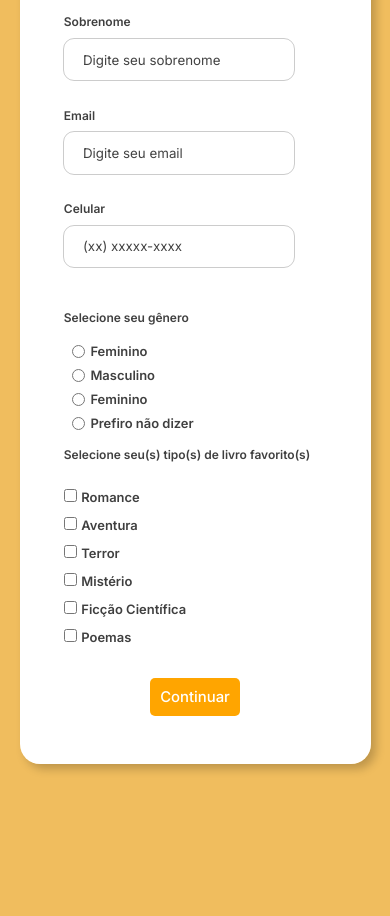
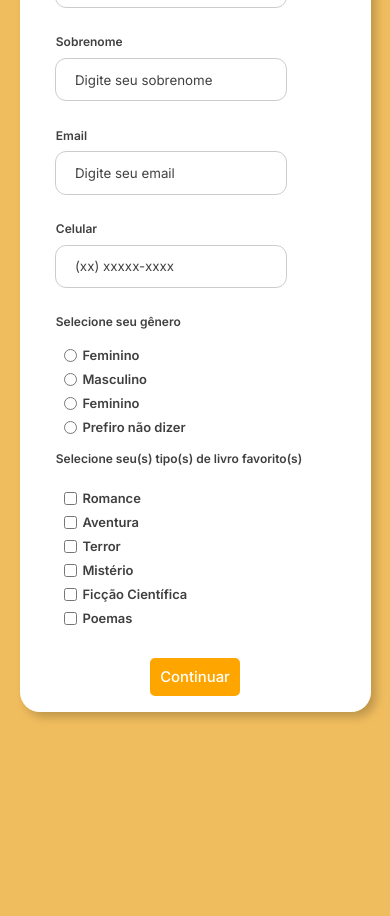
Before and after one commit to tiagofrata16/CadastroBiblioteca, a plain HTML site: page index.html in a window 390 px wide. Shown: the part 350-1266 px from the top of the page. Drawn offline with Linux system fonts and the light colour scheme.

Commit message:
termino da adicao da responsividade

```diff
--- a/style.css
+++ b/style.css
@@ -188,9 +188,10 @@ body {
     color: #000000c0;
 }
 
-.tipoLivro-grupo {
-    padding: 0.62rem 0.5rem 0;
-
+.tipoLivro-input {
+    display: flex;
+    align-items: center;
+    gap: 0.35rem;
 }
 
 #aventura-div {
@@ -201,7 +202,7 @@ body {
     display: flex;
     flex-wrap: wrap;
     justify-content: space-between;
-    padding: 1rem 0;
+    padding: 1rem 0.5rem;
 }
 
 .tipoLivro-input label {
@@ -263,10 +264,16 @@ body {
         flex-direction: column;
         padding-right: 5rem;
     }
+
+    .infoIniciais {
+        padding-bottom: 0;
+    }
+
     #aventura-div {
         margin: 0 0;
         margin-top: 0.5rem;
     }
+
      .genero-grupo, .tipoLivro-grupo{
         flex-direction: column;
     }
@@ -279,7 +286,10 @@ body {
     .container, .conclusao {
         width: 90%;
     }
+    .form {
+        padding: 1rem;
+    }
     .infoIniciais, .infoPessoais, .password {
-        padding-right: 2rem;
+        padding-right: 3rem;
     }
 }
```
